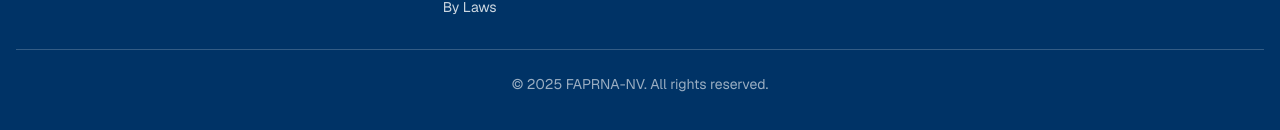
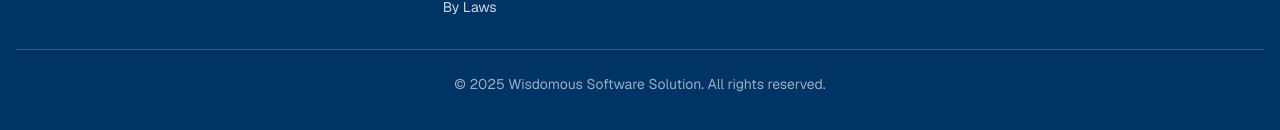
Before and after one commit to Arshie13/FAPRNA, a Next.js app: page /membership in a window 1280 px wide. Shown: the part 1798-1928 px from the top of the page. Built offline with nearby package versions, Linux system fonts and the light colour scheme.

Commit message:
Update footer copyright to reflect current organization name

```diff
--- a/src/components/Footer.tsx
+++ b/src/components/Footer.tsx
@@ -92,7 +92,7 @@ export default function Footer() {
           </div>
         </div>
         <div className="mt-8 border-t border-white/20 pt-6 text-center text-sm text-white/60">
-          <p>© {new Date().getFullYear()} FAPRNA-NV. All rights reserved.</p>
+          <p>© {new Date().getFullYear()} Wisdomous Software Solution. All rights reserved.</p>
         </div>
       </div>
     </footer>
```
